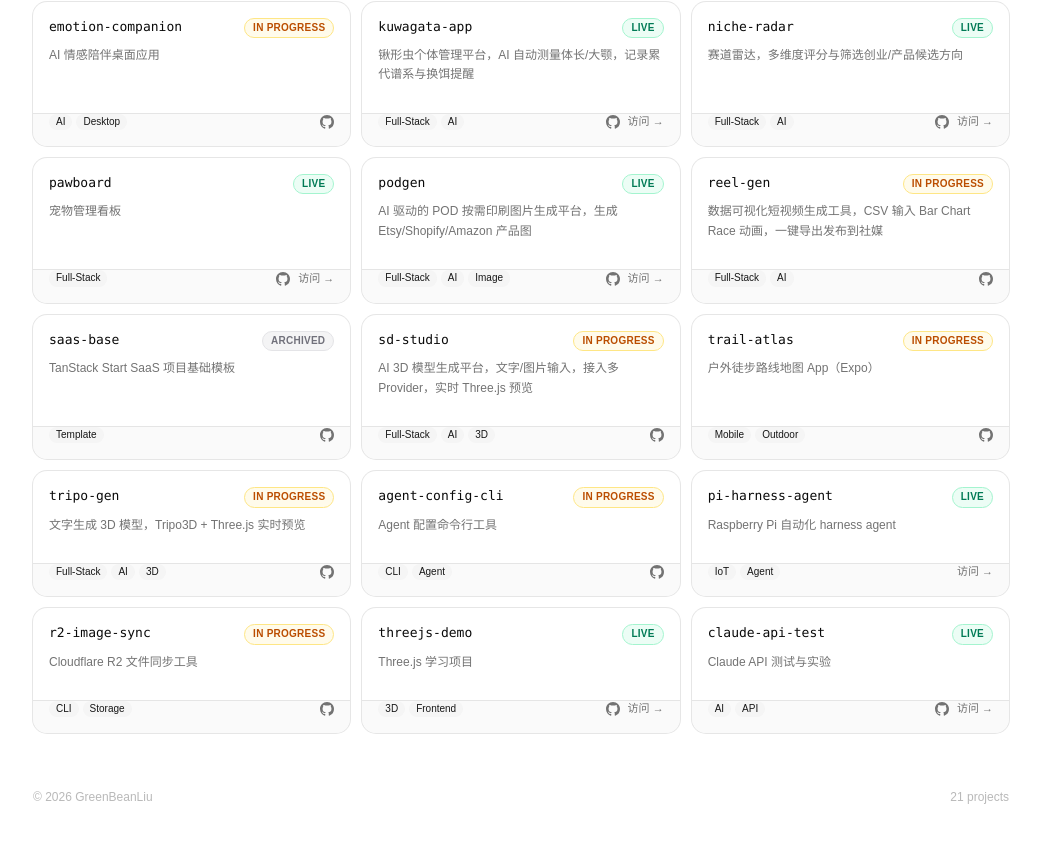
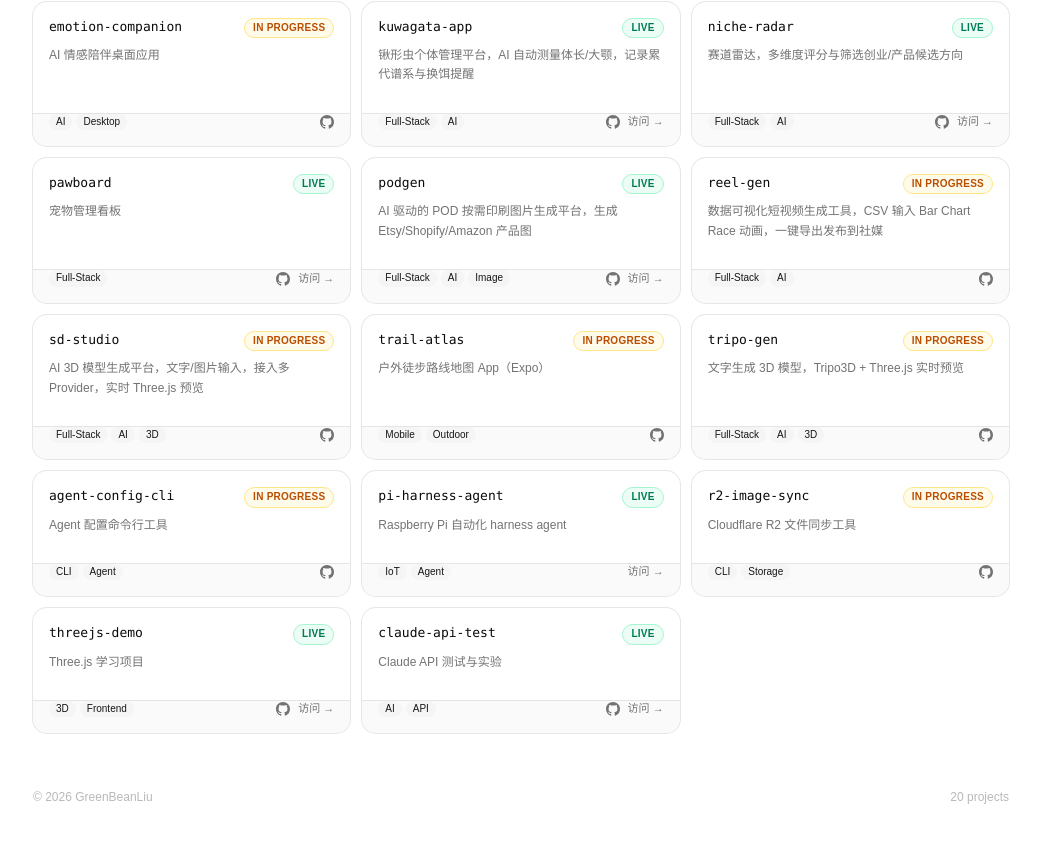
Before and after one commit to GreenBeanLiu/works-portal, a React (Vite) app: page / in a window 1280 px wide. Shown: the part 574-1416 px from the top of the page, without its empty margins (119-1160 px from the left). Built offline with nearby package versions, Linux system fonts and the light colour scheme.

Commit message:
auto: update projects data

```diff
--- a/src/App.tsx
+++ b/src/App.tsx
@@ -119,7 +119,7 @@
                       href={project.repo}
                       target="_blank"
                       rel="noopener noreferrer"
-                      className="text-muted-foreground transition-colors hover:text-foreground"
+                      className="inline-flex items-center text-muted-foreground transition-colors hover:text-foreground"
                       aria-label="GitHub"
                     >
                       <svg viewBox="0 0 16 16" className="h-3.5 w-3.5" fill="currentColor">
--- a/src/data/projects.ts
+++ b/src/data/projects.ts
@@ -103,13 +103,6 @@
     status: 'wip',
   },
   {
-    name: 'saas-base',
-    description: 'TanStack Start SaaS 项目基础模板',
-    tags: ['Template'],
-    repo: 'https://github.com/GreenBeanLiu/saas-base',
-    status: 'archived',
-  },
-  {
     name: 'sd-studio',
     description: 'AI 3D 模型生成平台，文字/图片输入，接入多 Provider，实时 Three.js 预览',
     tags: ['Full-Stack', 'AI', '3D'],
```
